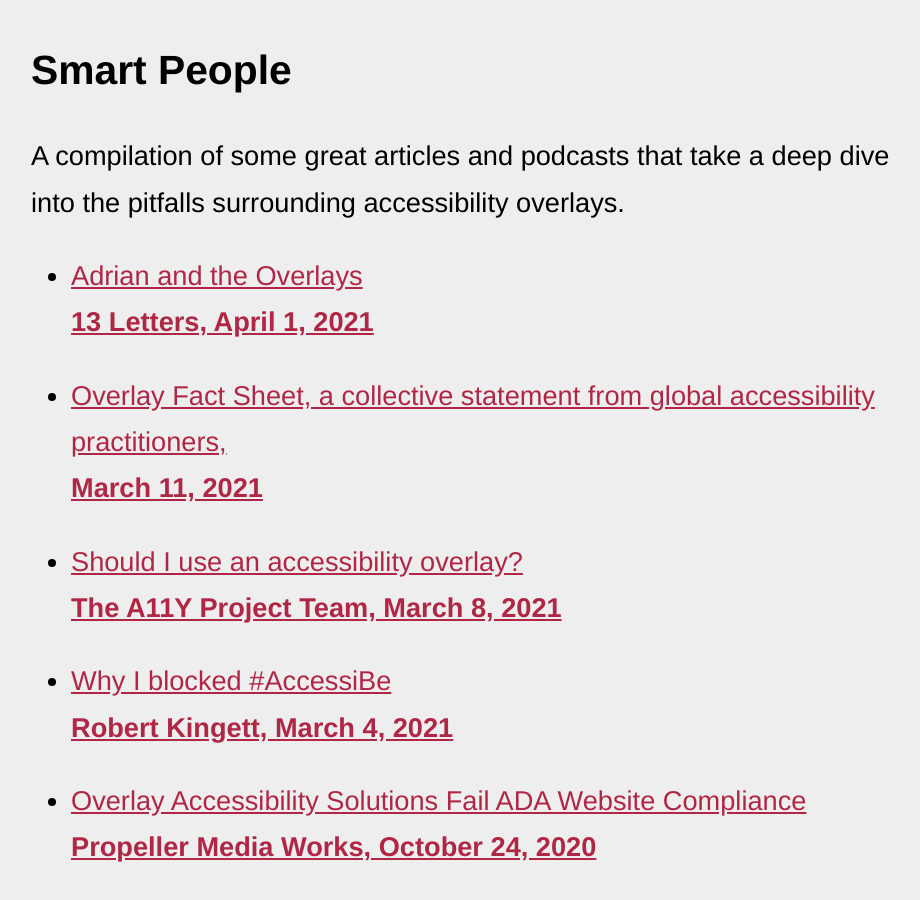
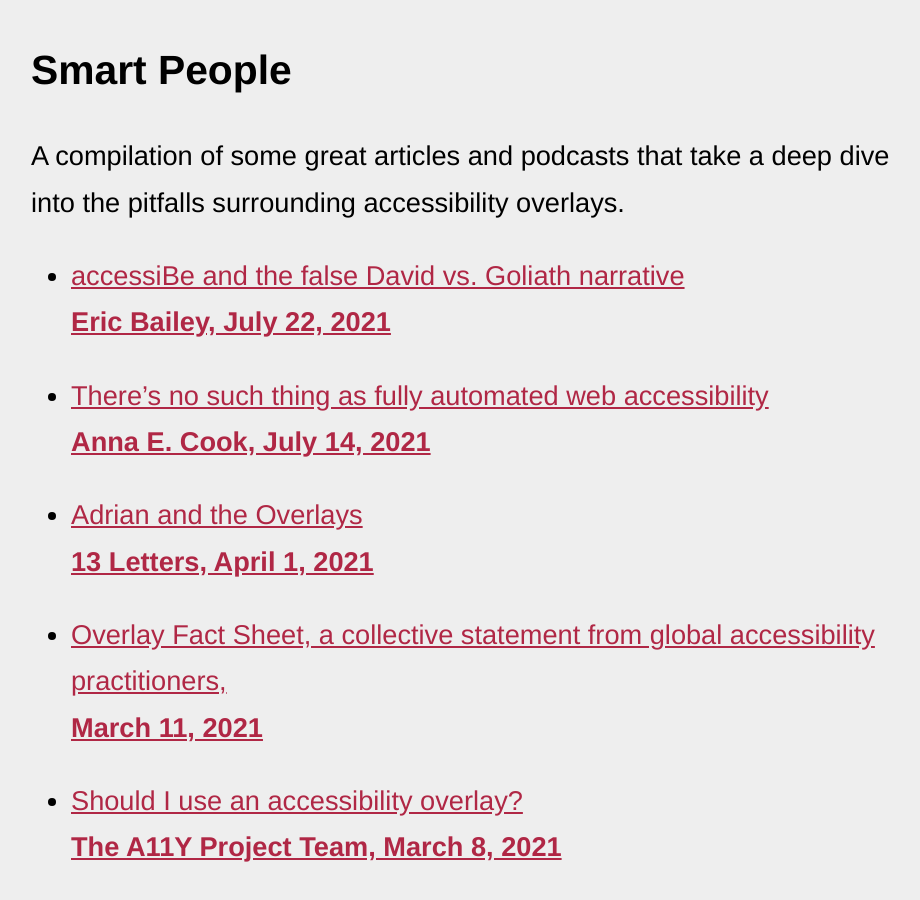
Before and after one commit to michaelspellacy/shouldiuseanaccessibilityoverlay-com, a Jekyll site: the page built from index.html, in a window 1280 px wide and 900 px high, scrolled down 3890 px. Shown: the whole window, without its empty margins (179-1099 px from the left). Built offline with Jekyll 4.4.1, drawn with Linux system fonts in a browser that asks for light colours.

Commit message:
New Articles!
Added two wonderful articles by @annaecookux and @ericwbailey

```diff
--- a/index.html
+++ b/index.html
@@ -32,6 +32,8 @@
 <p>A compilation of some great articles and podcasts that take a deep dive into the pitfalls surrounding accessibility overlays.</p>
 
 <ul class="articles">
+  <li><a href="https://ericwbailey.design/writing/accessibe-and-the-false-david-vs-goliath-narrative/">accessiBe and the false David vs. Goliath narrative <span>Eric Bailey, July 22, 2021</span></a></li>
+  <li><a href="https://uxdesign.cc/theres-no-such-thing-as-fully-automated-web-accessibility-260d6f4632a8">There’s no such thing as fully automated web accessibility <span>Anna E. Cook, July 14, 2021</span></a></li>
   <li><a href="https://www.bemyeyes.com/podcasts/adrian-and-the-overlays">Adrian and the Overlays <span>13 Letters, April 1, 2021</span></a></li>
   <li><a href="https://overlayfactsheet.com/">Overlay Fact Sheet, a collective statement from global accessibility practitioners, <span>March 11, 2021</span></a></li>
   <li><a href="https://www.a11yproject.com/posts/2021-03-08-should-i-use-an-accessibility-overlay/">Should I use an accessibility overlay? <span>The A11Y Project Team, March 8, 2021</span></a></li>
```
